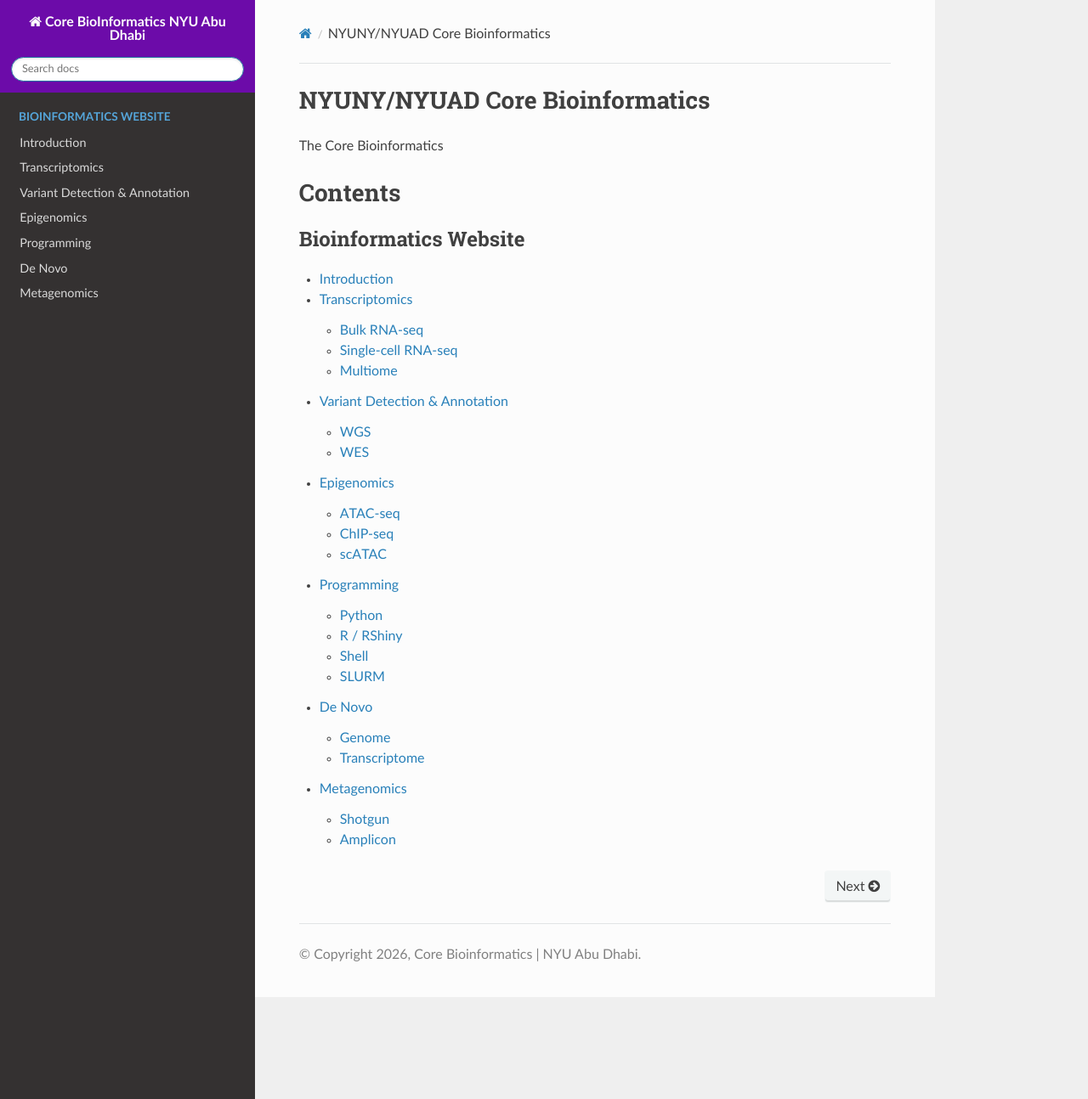
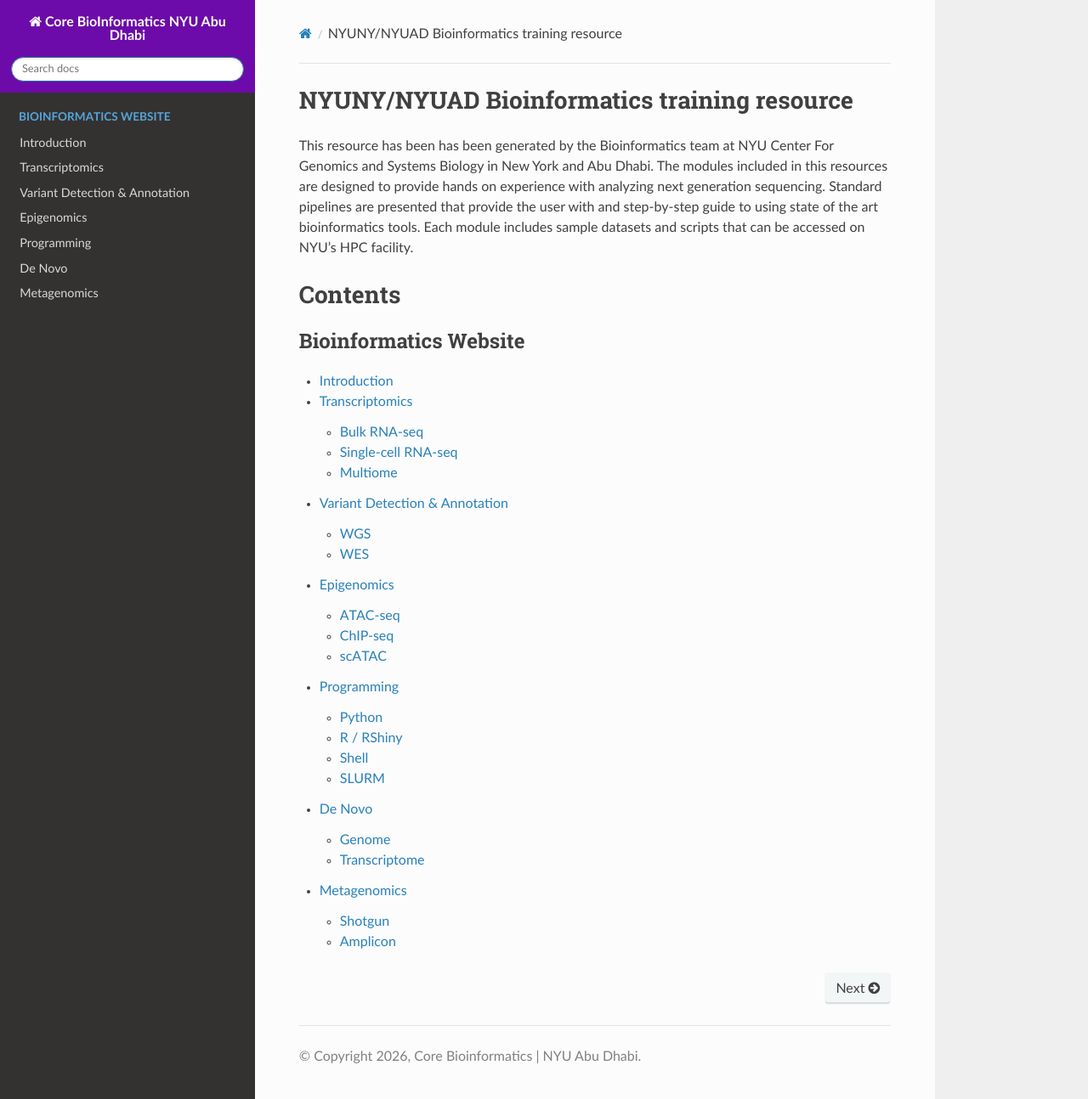
Before and after one commit to learn-gencore/learn-gencore, a Sphinx documentation site: the page built from source/index.rst, in a window 1280 px wide and 1294 px high. Shown: the whole window at 85% size. Built offline with Sphinx 7.4.7 and the Read the Docs theme 3.1.0, drawn with Linux system fonts in a browser that asks for light colours.

Commit message:
Update index.rst

```diff
--- a/source/index.rst
+++ b/source/index.rst
@@ -1,7 +1,8 @@
-NYUNY/NYUAD Core Bioinformatics
+NYUNY/NYUAD Bioinformatics training resource
 ===============================
 
-The Core Bioinformatics
+This resource has been has been generated by the Bioinformatics team at NYU Center For Genomics and Systems Biology in New York and Abu Dhabi.
+The modules included in this resources are designed to provide hands on experience with analyzing next generation sequencing. Standard pipelines are presented that provide the user with and step-by-step guide to using state of the art bioinformatics tools. Each module includes sample datasets and scripts that can be accessed on NYU’s HPC facility.
 
 Contents
 ========
```
